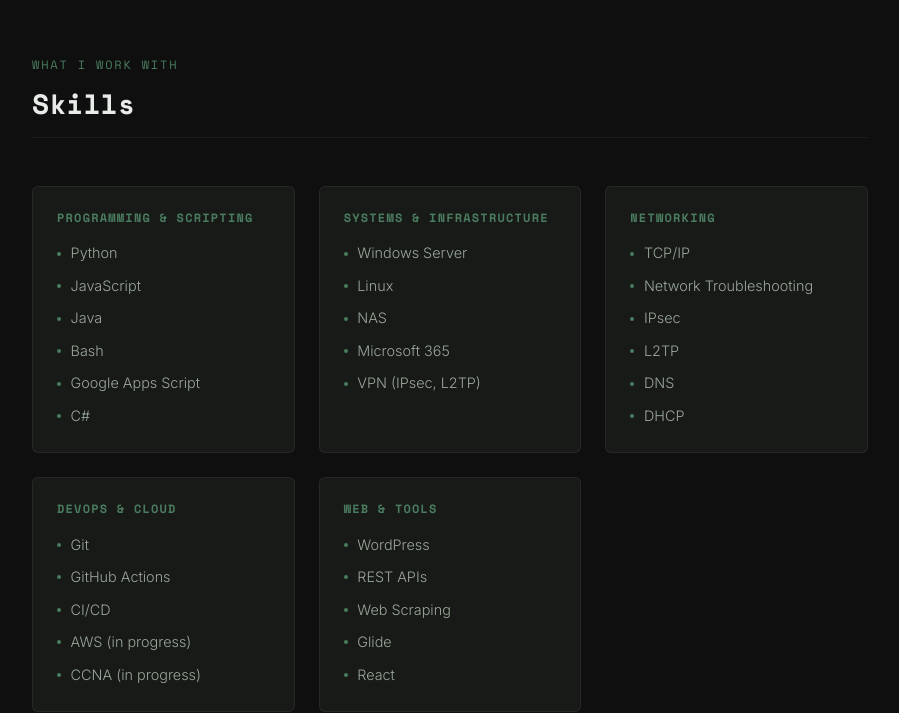
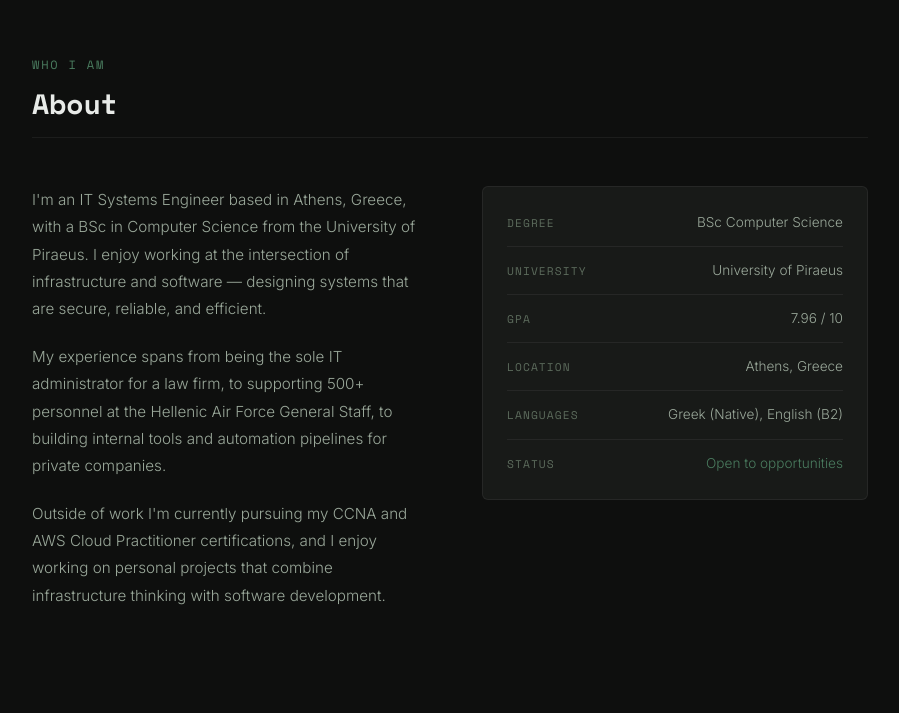
Before and after one commit to Jimsidi/jimsidi.github.io, a React (Vite) app: page / in a window 1280 px wide. Shown: the part 825-1538 px from the top of the page, without its empty margins (190-1089 px from the left). Built offline with nearby package versions, Linux system fonts and the light colour scheme.

Commit message:
feat: add about section

```diff
--- a/src/App.tsx
+++ b/src/App.tsx
@@ -1,5 +1,6 @@
 import Navbar from './components/Navbar'
 import Hero from './components/Hero'
+import About from './components/About'
 import Skills from './components/Skills'
 import Experience from './components/Experience'
 import Projects from './components/Projects'
@@ -15,6 +16,9 @@ function App() {
       <Navbar />
       <main>
         <Hero />
+        <AnimatedSection>
+          <About />
+        </AnimatedSection>
         <AnimatedSection>
           <Skills />
         </AnimatedSection>
--- /dev/null
+++ b/src/components/About.tsx
@@ -0,0 +1,59 @@
+function About() {
+  return (
+    <section id="about">
+      <div className="container">
+        <p className="section-label">Who I am</p>
+        <h2 className="section-title">About</h2>
+        <div className="about__inner">
+          <div className="about__text">
+            <p>
+              I'm an IT Systems Engineer based in Athens, Greece, with a BSc in Computer Science
+              from the University of Piraeus. I enjoy working at the intersection of infrastructure
+              and software — designing systems that are secure, reliable, and efficient.
+            </p>
+            <p>
+              My experience spans from being the sole IT administrator for a law firm, to supporting
+              500+ personnel at the Hellenic Air Force General Staff, to building internal tools and
+              automation pipelines for private companies.
+            </p>
+            <p>
+              Outside of work I'm currently pursuing my CCNA and AWS Cloud Practitioner
+              certifications, and I enjoy working on personal projects that combine infrastructure
+              thinking with software development.
+            </p>
+          </div>
+          <div className="about__details">
+            <div className="about__detail-item">
+              <span className="about__detail-label">Degree</span>
+              <span className="about__detail-value">BSc Computer Science</span>
+            </div>
+            <div className="about__detail-item">
+              <span className="about__detail-label">University</span>
+              <span className="about__detail-value">University of Piraeus</span>
+            </div>
+            <div className="about__detail-item">
+              <span className="about__detail-label">GPA</span>
+              <span className="about__detail-value">7.96 / 10</span>
+            </div>
+            <div className="about__detail-item">
+              <span className="about__detail-label">Location</span>
+              <span className="about__detail-value">Athens, Greece</span>
+            </div>
+            <div className="about__detail-item">
+              <span className="about__detail-label">Languages</span>
+              <span className="about__detail-value">Greek (Native), English (B2)</span>
+            </div>
+            <div className="about__detail-item">
+              <span className="about__detail-label">Status</span>
+              <span className="about__detail-value about__detail-value--available">
+                Open to opportunities
+              </span>
+            </div>
+          </div>
+        </div>
+      </div>
+    </section>
+  )
+}
+
+export default About
--- a/src/index.css
+++ b/src/index.css
@@ -764,3 +764,73 @@ section {
 .navbar__link--active {
   color: var(--accent) !important;
 }
+
+/* ── About ────────────────────────────────────────────────── */
+.about__inner {
+  display: grid;
+  grid-template-columns: 1fr 1fr;
+  gap: 4rem;
+  align-items: start;
+}
+
+.about__text {
+  display: flex;
+  flex-direction: column;
+  gap: 1.25rem;
+}
+
+.about__text p {
+  font-size: 0.95rem;
+  color: var(--text-secondary);
+  line-height: 1.8;
+}
+
+.about__details {
+  display: flex;
+  flex-direction: column;
+  gap: 0.75rem;
+  background: var(--bg-card);
+  border: 1px solid var(--border);
+  border-radius: var(--radius);
+  padding: 1.5rem;
+}
+
+.about__detail-item {
+  display: flex;
+  justify-content: space-between;
+  align-items: center;
+  gap: 1rem;
+  padding-bottom: 0.75rem;
+  border-bottom: 1px solid var(--border);
+}
+
+.about__detail-item:last-child {
+  border-bottom: none;
+  padding-bottom: 0;
+}
+
+.about__detail-label {
+  font-family: var(--font-mono);
+  font-size: 0.7rem;
+  color: var(--text-muted);
+  letter-spacing: 0.1em;
+  text-transform: uppercase;
+  flex-shrink: 0;
+}
+
+.about__detail-value {
+  font-size: 0.85rem;
+  color: var(--text-secondary);
+  text-align: right;
+}
+
+.about__detail-value--available {
+  color: var(--accent);
+}
+
+@media (max-width: 640px) {
+  .about__inner {
+    grid-template-columns: 1fr;
+    gap: 2rem;
+  }
+}
```
